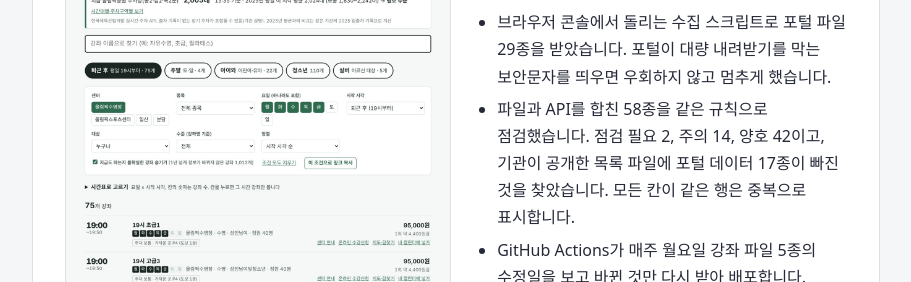
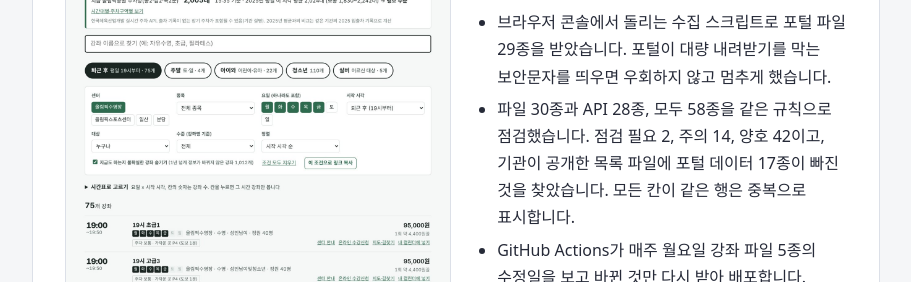
Before and after one commit to tkddn647-ship-it/tkddn647-ship-it.github.io, a plain HTML site: page index.html in a window 1280 px wide. Shown: the part 1189-1471 px from the top of the page, without its empty margins (344-1255 px from the left). Drawn offline with Linux system fonts and the light colour scheme; a web font is replaced by a local one.

Commit message:
공공데이터 58종 구성(파일 30·API 28) 명시
Co-Authored-By: Claude Opus 5.5 <noreply@anthropic.com>
Claude-Session: https://claude.ai/code/session_01DqbKq5CEn2ghQVWDuqPT6H

```diff
--- a/index.html
+++ b/index.html
@@ -182,7 +182,7 @@ footer{margin-top:80px;padding-top:24px;border-top:1px solid var(--rule);color:v
         <p>센터 4곳의 강좌 파일 형식이 서로 달라 시민이 비교하기 어려운 문제에서 시작했습니다. 한 기관이 개방한 데이터를 모아 같은 규칙으로 점검하고, 강좌를 한 화면에서 찾게 만들었습니다.</p>
         <ul>
           <li>브라우저 콘솔에서 돌리는 수집 스크립트로 포털 파일 29종을 받았습니다. 포털이 대량 내려받기를 막는 보안문자를 띄우면 우회하지 않고 멈추게 했습니다.</li>
-          <li>파일과 API를 합친 58종을 같은 규칙으로 점검했습니다. 점검 필요 2, 주의 14, 양호 42이고, 기관이 공개한 목록 파일에 포털 데이터 17종이 빠진 것을 찾았습니다. 모든 칸이 같은 행은 중복으로 표시합니다.</li>
+          <li>파일 30종과 API 28종, 모두 58종을 같은 규칙으로 점검했습니다. 점검 필요 2, 주의 14, 양호 42이고, 기관이 공개한 목록 파일에 포털 데이터 17종이 빠진 것을 찾았습니다. 모든 칸이 같은 행은 중복으로 표시합니다.</li>
           <li>GitHub Actions가 매주 월요일 강좌 파일 5종의 수정일을 보고 바뀐 것만 다시 받아 배포합니다. 내려받기 제한이 걸리면 갱신을 멈추고 기존 자료를 유지합니다.</li>
           <li>종료일이 정해지지 않은 강좌 2,303개를 요일·시작 시각·대상으로 검색합니다.</li>
         </ul>
```
